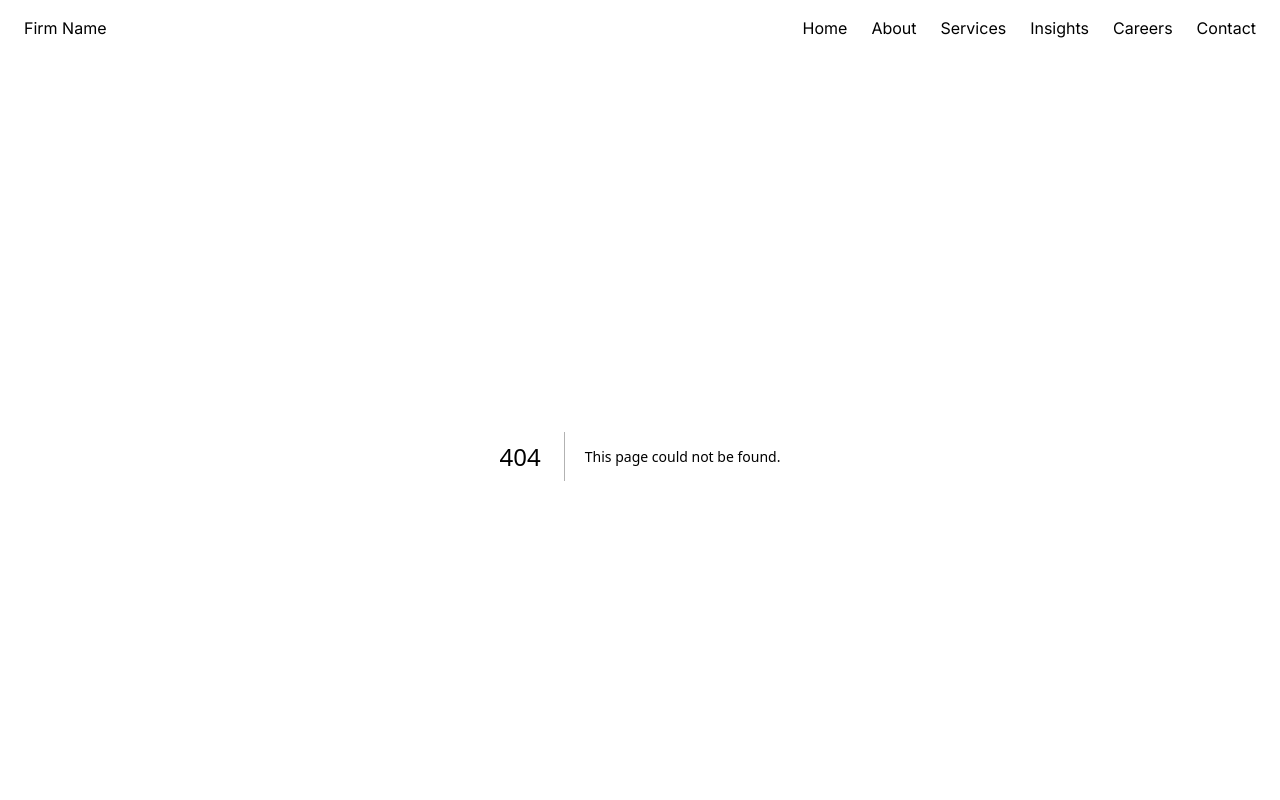
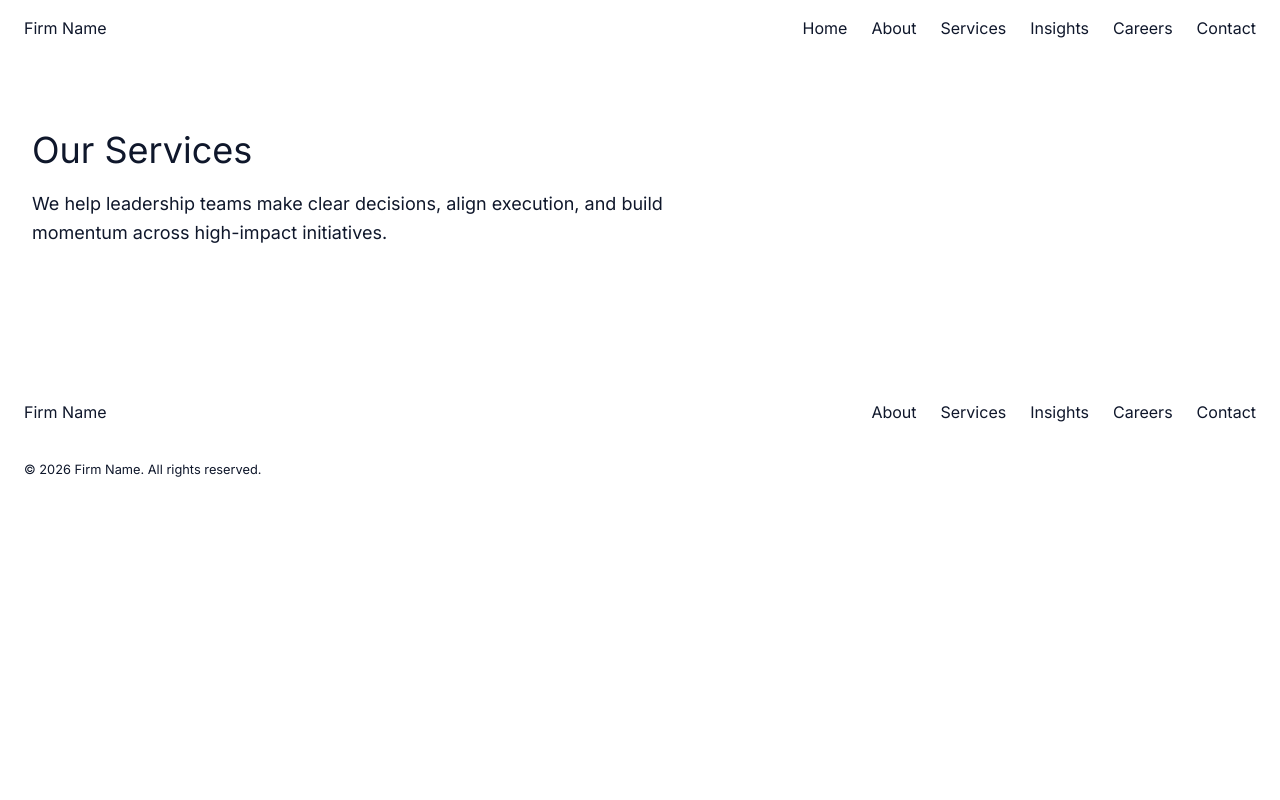
Before and after one commit to keegan22262/consulting-site, a Next.js app: page /services in a window 1280 px wide. Before the commit this address had no page. Shown: the top 800 px of the page. Built offline with nearby package versions, Linux system fonts and the light colour scheme.

Commit message:
feat: prepare scalable services architecture

```diff
--- /dev/null
+++ b/app/components/sections/ServiceCard.tsx
@@ -0,0 +1 @@
+export { default } from "../../../components/sections/ServiceCard";
--- /dev/null
+++ b/app/services/page.tsx
@@ -0,0 +1,25 @@
+import Container from "../../components/layout/Container";
+
+export default function ServicesPage() {
+	return (
+		<main>
+			<section aria-labelledby="services-page-title">
+				<Container>
+					<div className="py-18">
+						<h1 id="services-page-title" className="text-4xl leading-tight">
+							Our Services
+						</h1>
+						<p className="mt-4 max-w-2xl text-lg leading-relaxed">
+							We help leadership teams make clear decisions, align execution, and
+							build momentum across high-impact initiatives.
+						</p>
+
+						<section aria-label="Service cards" className="mt-10">
+							{/* Service cards will be rendered here. */}
+						</section>
+					</div>
+				</Container>
+			</section>
+		</main>
+	);
+}
--- /dev/null
+++ b/components/sections/ServiceCard.tsx
@@ -0,0 +1,15 @@
+import type { ReactNode } from "react";
+
+type ServiceCardProps = {
+  title: ReactNode;
+  description: ReactNode;
+};
+
+export default function ServiceCard({ title, description }: ServiceCardProps) {
+  return (
+    <article className="space-y-3">
+      <h3 className="text-base">{title}</h3>
+      <p>{description}</p>
+    </article>
+  );
+}
--- a/components/sections/Services.tsx
+++ b/components/sections/Services.tsx
@@ -1,27 +1,7 @@
 import Container from "../layout/Container";
+import ServiceCard from "./ServiceCard";
 
-const services = [
-  {
-    title: "Strategy & Growth",
-    description:
-      "Market positioning, portfolio choices, and growth roadmaps grounded in evidence and aligned to your operating realities.",
-  },
-  {
-    title: "Operating Model",
-    description:
-      "Org design, decision rights, and cross-functional ways of working that improve speed, accountability, and execution.",
-  },
-  {
-    title: "Transformation Delivery",
-    description:
-      "Program structure, governance, and hands-on delivery support for initiatives that need momentum and measurable outcomes.",
-  },
-  {
-    title: "Analytics & Performance",
-    description:
-      "KPI design, reporting clarity, and performance rhythms that keep teams focused on what matters most.",
-  },
-] as const;
+import { services } from "../../lib/services";
 
 export default function Services() {
   return (
@@ -38,10 +18,11 @@ export default function Services() {
 
           <div className="mt-10 grid grid-cols-1 gap-8 sm:grid-cols-2 lg:grid-cols-4">
             {services.map((service) => (
-              <div key={service.title} className="space-y-3">
-                <h3 className="text-base">{service.title}</h3>
-                <p>{service.description}</p>
-              </div>
+              <ServiceCard
+                key={service.title}
+                title={service.title}
+                description={service.description}
+              />
             ))}
           </div>
         </div>
--- /dev/null
+++ b/lib/services.ts
@@ -0,0 +1,33 @@
+export type Service = {
+	title: string;
+	description: string;
+	category: string;
+};
+
+// Placeholder data. Replace later with CMS-backed content.
+export const services: Service[] = [
+	{
+		title: "Strategy & Growth",
+		description:
+			"Market positioning, portfolio choices, and growth roadmaps grounded in evidence and aligned to your operating realities.",
+		category: "Strategy",
+	},
+	{
+		title: "Operating Model",
+		description:
+			"Org design, decision rights, and cross-functional ways of working that improve speed, accountability, and execution.",
+		category: "Operations",
+	},
+	{
+		title: "Transformation Delivery",
+		description:
+			"Program structure, governance, and hands-on delivery support for initiatives that need momentum and measurable outcomes.",
+		category: "Transformation",
+	},
+	{
+		title: "Analytics & Performance",
+		description:
+			"KPI design, reporting clarity, and performance rhythms that keep teams focused on what matters most.",
+		category: "Performance",
+	},
+];
```
